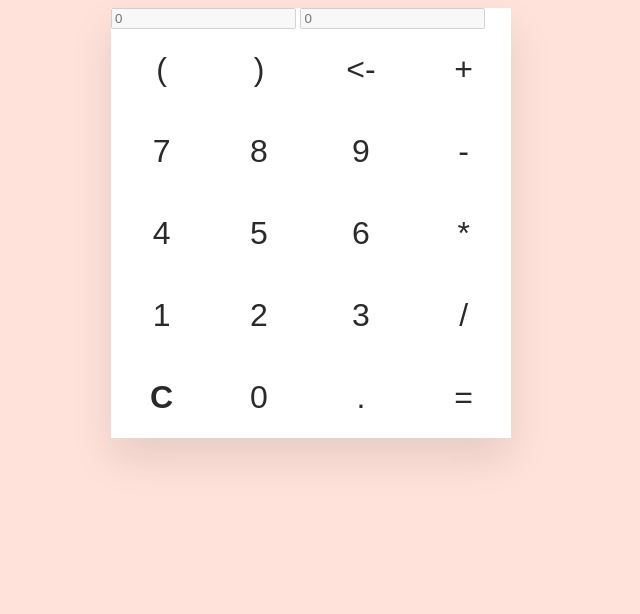
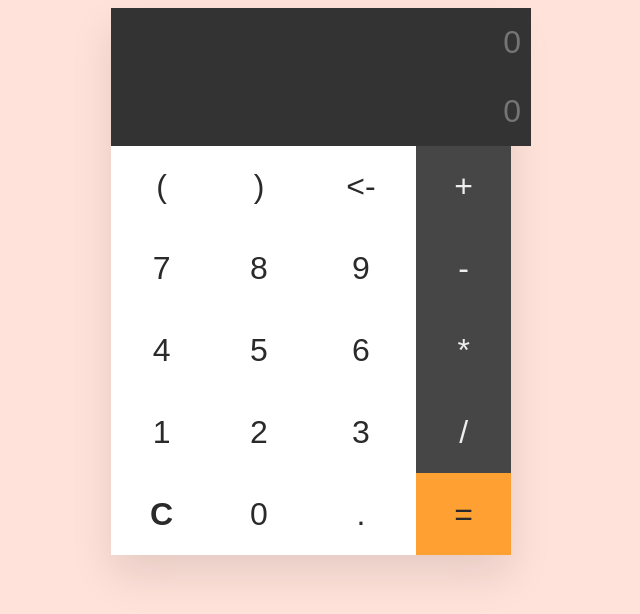
Before and after one commit to patriciusluky/kalkulator-sederhana, a plain HTML site: page index.html in a window 1280 px wide. Shown: the whole page, without its empty margins (329-969 px from the left). Drawn offline with Linux system fonts and the light colour scheme.

Commit message:
Update style.css

```diff
--- a/style.css
+++ b/style.css
@@ -29,3 +29,26 @@ td {
 td:hover {
   background-color: rgb(199, 199, 199);
 }
+
+input {
+  padding: 16px 10px;
+  width: 100%;
+  border: 0;
+  font-size: 2em;
+  background-color: #333;
+  color: #eee;
+  text-align: right;
+}
+
+.vari {
+  background-color: rgb(70, 70, 70);
+  color: #eee;
+}
+
+.vari:hover {
+  background-color: #222;
+}
+
+.equalbtn {
+  background: rgb(255, 160, 51);
+}
```
